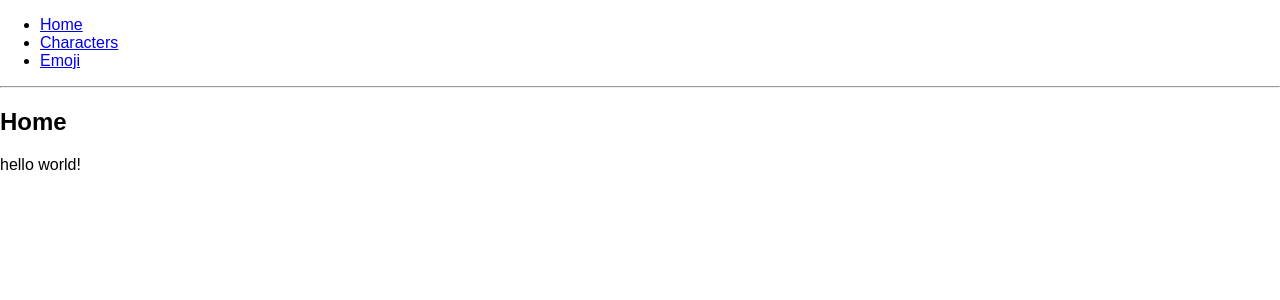
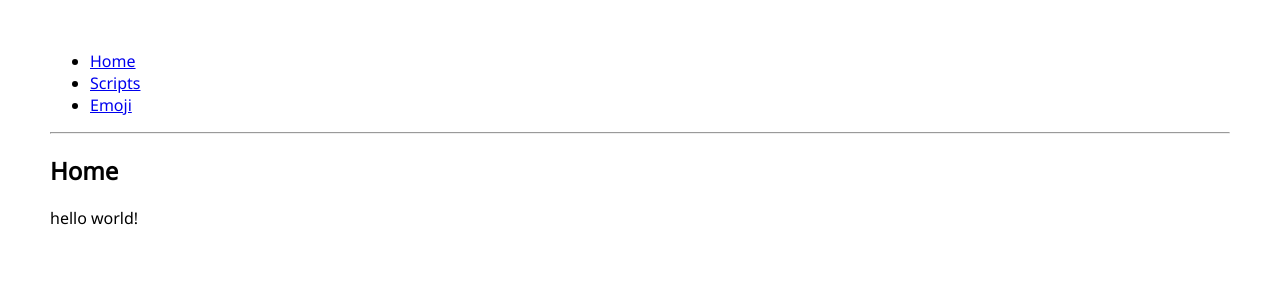
Before and after one commit to weinshel/unicodeexplorer, a React (Create React App) app: page / in a window 1280 px wide. Shown: the top 300 px of the page. Built offline with nearby package versions, Linux system fonts and the light colour scheme; what emojibase-data would draw is missing.

Commit message:
scripts and some css

```diff
--- a/package.json
+++ b/package.json
@@ -10,7 +10,8 @@
     "react-dom": "^16.1.1",
     "react-router-dom": "^4.2.2",
     "react-scripts": "1.0.17",
-    "unicharadata": "^9.0.0-alpha.6"
+    "unicharadata": "^9.0.0-alpha.6",
+    "unicode-10.0.0": "^0.7.4"
   },
   "scripts": {
     "predeploy": "npm run build",
--- a/public/index.html
+++ b/public/index.html
@@ -20,6 +20,9 @@
       Learn how to configure a non-root public URL by running `npm run build`.
     -->
     <title>Unicode Explorer</title>
+
+    <link href="https://fonts.googleapis.com/css?family=Noto+Sans" rel="stylesheet">
+
   </head>
   <body>
     <noscript>
--- a/src/App.css
+++ b/src/App.css
@@ -26,3 +26,16 @@
   from { transform: rotate(0deg); }
   to { transform: rotate(360deg); }
 }
+
+.character-box {
+  width: 50px;
+  height: 50px;
+  line-height: 50px;
+  background-color: lightgray;
+  border-radius: 10px;
+  margin: 5px;
+  font-size: 30px;
+  text-align: center;
+  text-decoration: none;
+  display: inline-block;
+}
--- a/src/App.js
+++ b/src/App.js
@@ -5,7 +5,7 @@ import {
   Link
 } from 'react-router-dom';
 import './App.css';
-import CharDetails from './CharDetails';
+import Scripts from './Scripts';
 import EmojiList from  './Emojis';
 
 class App extends Component {
@@ -15,14 +15,14 @@ class App extends Component {
         <div>
           <ul>
             <li><Link to="/">Home</Link></li>
-            <li><Link to="/chars">Characters</Link></li>
+            <li><Link to="/scripts">Scripts</Link></li>
             <li><Link to="/emoji">Emoji</Link></li>
           </ul>
 
           <hr/>
 
           <Route exact path="/" component={Home}/>
-          <Route path="/chars" component={CharDetails}/>
+          <Route path="/scripts" component={Scripts}/>
           <Route path="/emoji" component={EmojiList}/>
         </div>
       </HashRouter>
--- a/src/CharDetails.js
+++ /dev/null
@@ -1,13 +0,0 @@
-import React, { Component } from 'react';
-
-// import unichardara from 'unichardata';
-
-class CharDetails extends Component {
-  render() {
-    return(
-      <p>Characters</p>
-    );
-  }
-}
-
-export default CharDetails;
--- a/src/Emojis.js
+++ b/src/Emojis.js
@@ -1,6 +1,5 @@
 import React, { Component } from 'react';
 import {
-  BrowserRouter as Router,
   Route,
   Link
 } from 'react-router-dom';
@@ -39,11 +38,14 @@ const EmojiList = ({ match }) => (
     <Route exact path={match.url} render={() => (
       <div>
         {emojis.map(emoji => (
-          <div key={emoji.order}>
-            <Link to={{
-              pathname: match.url + '/' + emoji.urlName,
-              state: { details: emoji }
-            }}>
+          <div key={emoji.order} class="character-box">
+            <Link
+              style={{ textDecoration: 'none' }}
+              to={{
+                pathname: match.url + '/' + emoji.urlName,
+                state: { details: emoji }
+              }}
+            >
               {emoji.emoji}
             </Link>
 
--- a/src/index.css
+++ b/src/index.css
@@ -1,5 +1,5 @@
 body {
-  margin: 0;
+  margin: 50px;
   padding: 0;
-  font-family: sans-serif;
+  font-family: 'Noto Sans', sans-serif;
 }
```
Also changed, not shown: 1 other file (tests, documents, lock files or other folders).
